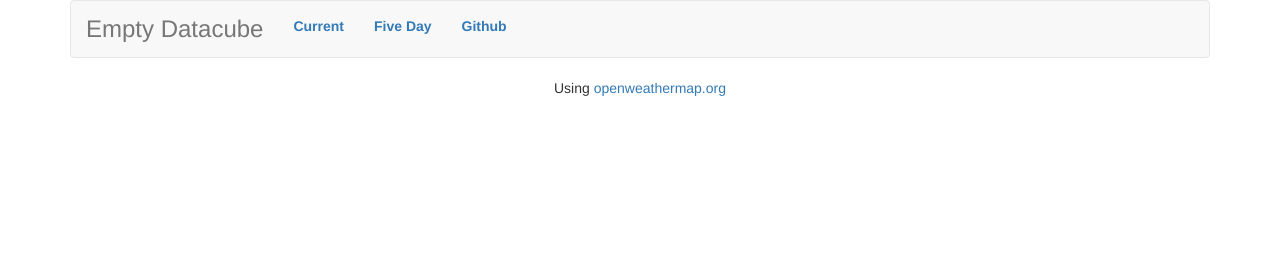
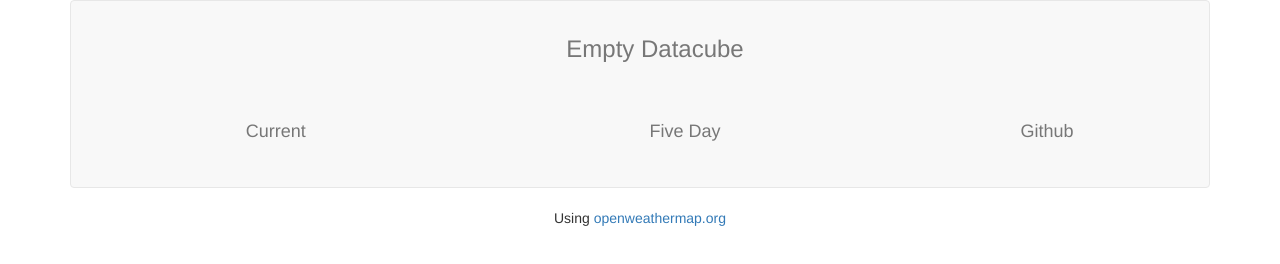
Before and after one commit to Caldwerl/weather-page, a plain HTML site: page index.html in a window 1280 px wide. Drawn offline with Linux system fonts and the light colour scheme; no server answers.

Commit message:
Improve nav, change app name

```diff
--- a/app.js
+++ b/app.js
@@ -1,7 +1,7 @@
 'use strict';
 
 // Declare app level module which depends on views, and components
-angular.module('myApp', [
+angular.module('weather-page', [
   'ngRoute',
   'myApp.view1',
   'myApp.view2'
--- a/index.html
+++ b/index.html
@@ -1,5 +1,5 @@
 <!DOCTYPE html>
-<html lang="en" ng-app="myApp" class="no-js">
+<html lang="en" ng-app="weather-page" class="no-js">
   <head>
     <meta charset="utf-8">
     <meta http-equiv="X-UA-Compatible" content="IE=edge">
@@ -12,15 +12,15 @@
   </head>
   <body class="container">
 
-    <nav class="navbar navbar-default">
-      <strong>
-        <h3 class="navbar-text">Empty Datacube</h3>
-        <ul class="nav nav-pills">
-          <li class="navbar-text"><a href="#/view1">Current</a></li>
-          <li class="navbar-text"><a href="#/view2">Five Day</a></li>
-          <li class="navbar-text"><a href="https://github.com/Caldwerl">Github</a></li>
-        </h4>
-      </strong>
+     <nav class="navbar navbar-default">
+      <span class="row">
+        <h3 class="navbar-text text-center col-xs-12">Empty Datacube</h3>
+      </span>
+      <span class="nav nav-pills row">
+        <a class="navbar-text text-center col-xs-4" href="#/view1"><h4>Current</h4></a>
+        <a class="navbar-text text-center col-xs-4" href="#/view2"><h4>Five Day</h4></a>
+        <a class="navbar-text text-center col-xs-3" href="https://github.com/Caldwerl"><h4>Github</h4></a>
+      </span>
     </nav>
 
     <div ng-view></div>
```
